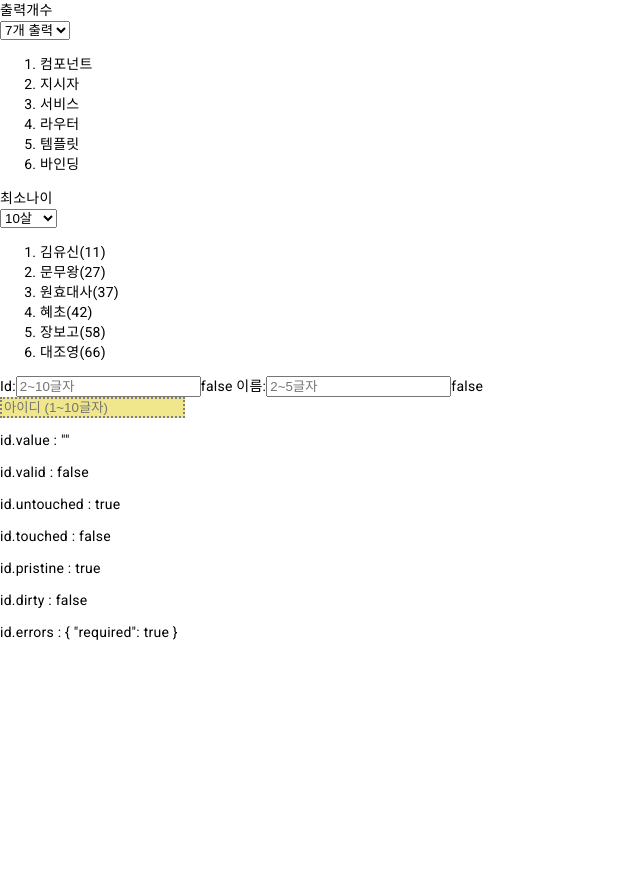
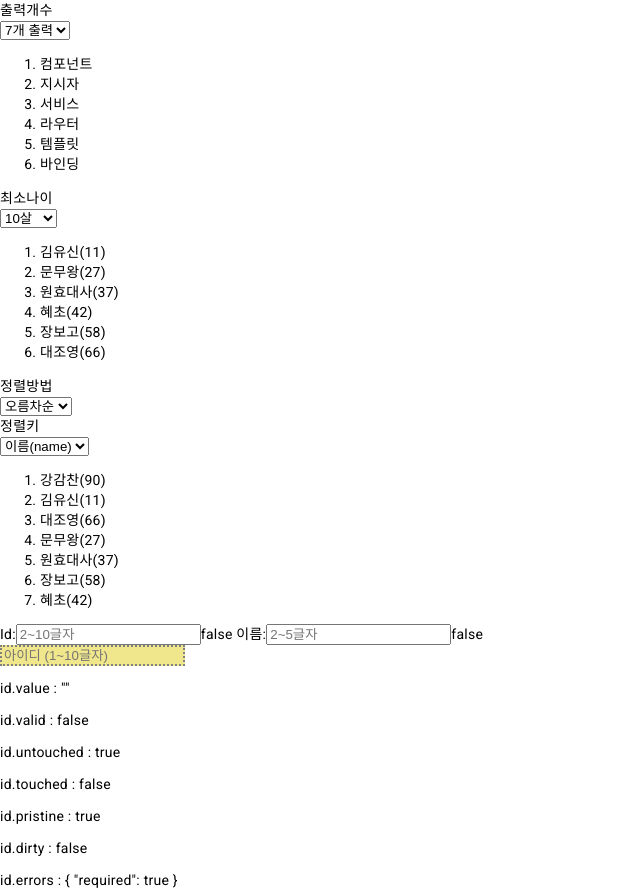
Before and after one commit to seeker4sun/ChangwonLife, an Angular app: page / in a window 1280 px wide. Shown: the whole page, without its empty margins (0-640 px from the left). Before the commit the page ends 800 px from the top, so only its background shows below. Built offline with nearby package versions, Linux system fonts and the light colour scheme.

Commit message:
pth element 폴더구조 정리

```diff
--- a/src/app/app.component.html
+++ b/src/app/app.component.html
@@ -1,5 +1,5 @@
 <app-pth-limit-to></app-pth-limit-to>
 <app-pth-filter></app-pth-filter>
-<!--<app-pth-order-by></app-pth-order-by> -->
+<app-pth-order-by></app-pth-order-by>
 <app-pth-built-in-validator></app-pth-built-in-validator>
 <app-pth-element-status></app-pth-element-status>
--- a/src/app/app.module.ts
+++ b/src/app/app.module.ts
@@ -12,7 +12,7 @@ import { PthOrderByPipe } from './pipes/pth-orderBy/pth-order-by.pipe';
 
 import { PthFilterComponent  } from './component/pth-filter/pth-filter.component';
 import { PthLimitToComponent } from './component/pth-limit-to/pth-limit-to.component';
-//import { PthOrderByComponent } from './component/pth-order-by/pth-order-by.component';
+import { PthOrderByComponent } from './component/pth-order-by/pth-order-by.component';
 import { PthBuiltInValidatorComponent } from './component/pth-built-in-validator/pth-built-in-validator.component';
 import { PthElementStatusComponent    } from './component/pth-element-status/pth-element-status.component';
 
@@ -25,7 +25,7 @@ import { PthElementStatusComponent    } from './component/pth-element-status/pth
 
     PthLimitToComponent,
     PthFilterComponent,
-    //PthOrderByComponent,
+    PthOrderByComponent,
     PthBuiltInValidatorComponent,
     PthElementStatusComponent
 
--- a/src/app/component/pth-element-status/pth-element-status.component.ts
+++ b/src/app/component/pth-element-status/pth-element-status.component.ts
@@ -3,7 +3,7 @@ import { Component } from '@angular/core';
 @Component({
   selector: 'app-pth-element-status',
   templateUrl: './pth-element-status.component.html',
-  styleUrls: ['./pth-element-status.component.scss']
+  styleUrls:  ['./pth-element-status.component.scss']
 })
 export class PthElementStatusComponent {
   user = { id: '' };
```
